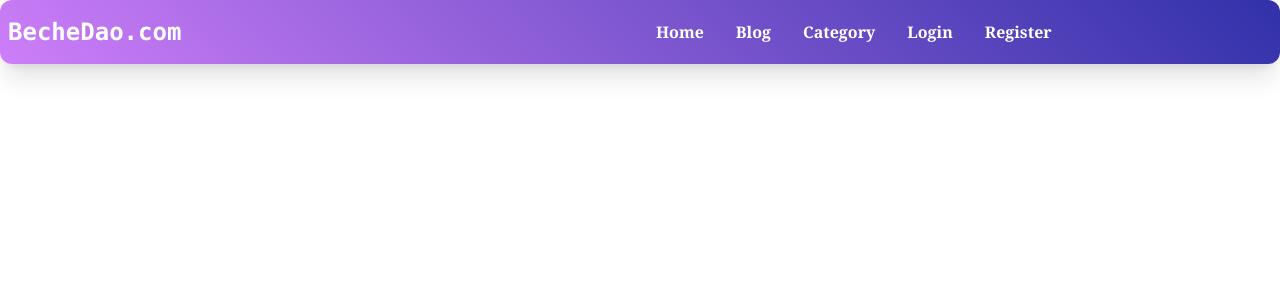
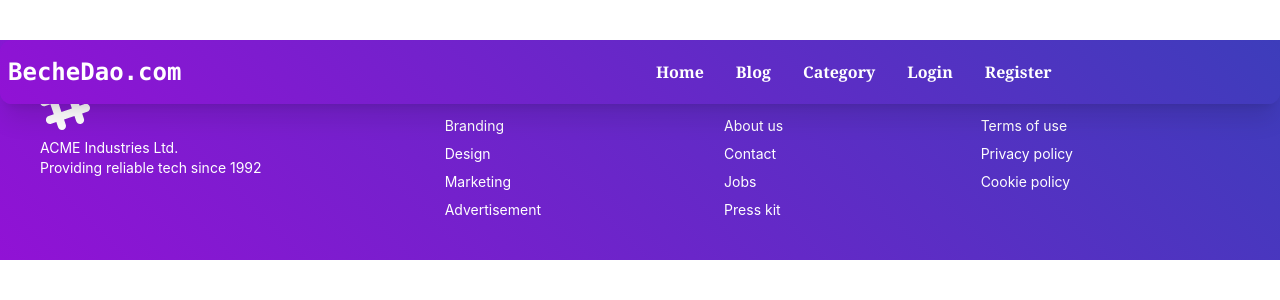
Before and after one commit to JulianaTonu/Resale-website-client, a React (Create React App) app: page / in a window 1280 px wide. Shown: the top 300 px of the page. Built offline with nearby package versions, Linux system fonts and the light colour scheme.

Commit message:
Added footer

```diff
--- a/package.json
+++ b/package.json
@@ -7,6 +7,7 @@
     "@testing-library/react": "^13.4.0",
     "@testing-library/user-event": "^13.5.0",
     "daisyui": "^2.41.0",
+    "firebase": "^9.14.0",
     "react": "^18.2.0",
     "react-dom": "^18.2.0",
     "react-router-dom": "^6.4.3",
--- a/src/components/Shared/Footer.js
+++ b/src/components/Shared/Footer.js
@@ -2,9 +2,32 @@
 
 const Footer = () => {
     return (
-        <div>
-
-        </div>
+        <footer className="footer p-10 bg mt-10 text-base-content">
+  <div>
+    <svg width="50" height="50" viewBox="0 0 24 24" xmlns="http://www.w3.org/2000/svg" fillRule="evenodd" clipRule="evenodd" className="fill-current  text-white"><path d="M22.672 15.226l-2.432.811.841 2.515c.33 1.019-.209 2.127-1.23 2.456-1.15.325-2.148-.321-2.463-1.226l-.84-2.518-5.013 1.677.84 2.517c.391 1.203-.434 2.542-1.831 2.542-.88 0-1.601-.564-1.86-1.314l-.842-2.516-2.431.809c-1.135.328-2.145-.317-2.463-1.229-.329-1.018.211-2.127 1.231-2.456l2.432-.809-1.621-4.823-2.432.808c-1.355.384-2.558-.59-2.558-1.839 0-.817.509-1.582 1.327-1.846l2.433-.809-.842-2.515c-.33-1.02.211-2.129 1.232-2.458 1.02-.329 2.13.209 2.461 1.229l.842 2.515 5.011-1.677-.839-2.517c-.403-1.238.484-2.553 1.843-2.553.819 0 1.585.509 1.85 1.326l.841 2.517 2.431-.81c1.02-.33 2.131.211 2.461 1.229.332 1.018-.21 2.126-1.23 2.456l-2.433.809 1.622 4.823 2.433-.809c1.242-.401 2.557.484 2.557 1.838 0 .819-.51 1.583-1.328 1.847m-8.992-6.428l-5.01 1.675 1.619 4.828 5.011-1.674-1.62-4.829z"></path></svg>
+    <p className=' text-white'>ACME Industries Ltd.<br/>Providing reliable tech since 1992</p>
+  </div>
+  <div>
+    <span className="footer-title text-white">Services</span>
+    <a href='/' className="link link-hover  text-white">Branding</a>
+    <a  href='/'className="link link-hover  text-white">Design</a>
+    <a href='/' className="link link-hover  text-white">Marketing</a>
+    <a  href='/'className="link link-hover  text-white">Advertisement</a>
+  </div>
+  <div>
+    <span className="footer-title">Company</span>
+    <a href='/' className="link link-hover  text-white">About us</a>
+    <a  href='/'className="link link-hover  text-white">Contact</a>
+    <a href='/' className="link link-hover  text-white">Jobs</a>
+    <a href='/' className="link link-hover  text-white">Press kit</a>
+  </div>
+  <div>
+    <span className="footer-title">Legal</span>
+    <a href='/' className="link link-hover  text-white">Terms of use</a>
+    <a href='/' className="link link-hover  text-white">Privacy policy</a>
+    <a href='/' className="link link-hover  text-white">Cookie policy</a>
+  </div>
+</footer>
     );
 };
 
--- a/src/components/Shared/Header.css
+++ b/src/components/Shared/Header.css
@@ -1,5 +1,5 @@
 .bg{
-    background: linear-gradient(45deg, rgb(205, 126, 248), rgb(49, 49, 169));
+    background: linear-gradient(45deg, rgb(145, 18, 213), rgb(61, 61, 187));
 }
 .indx{
     z-index: 1;
```
Also changed, not shown: 1 other file (tests, documents, lock files or other folders).
